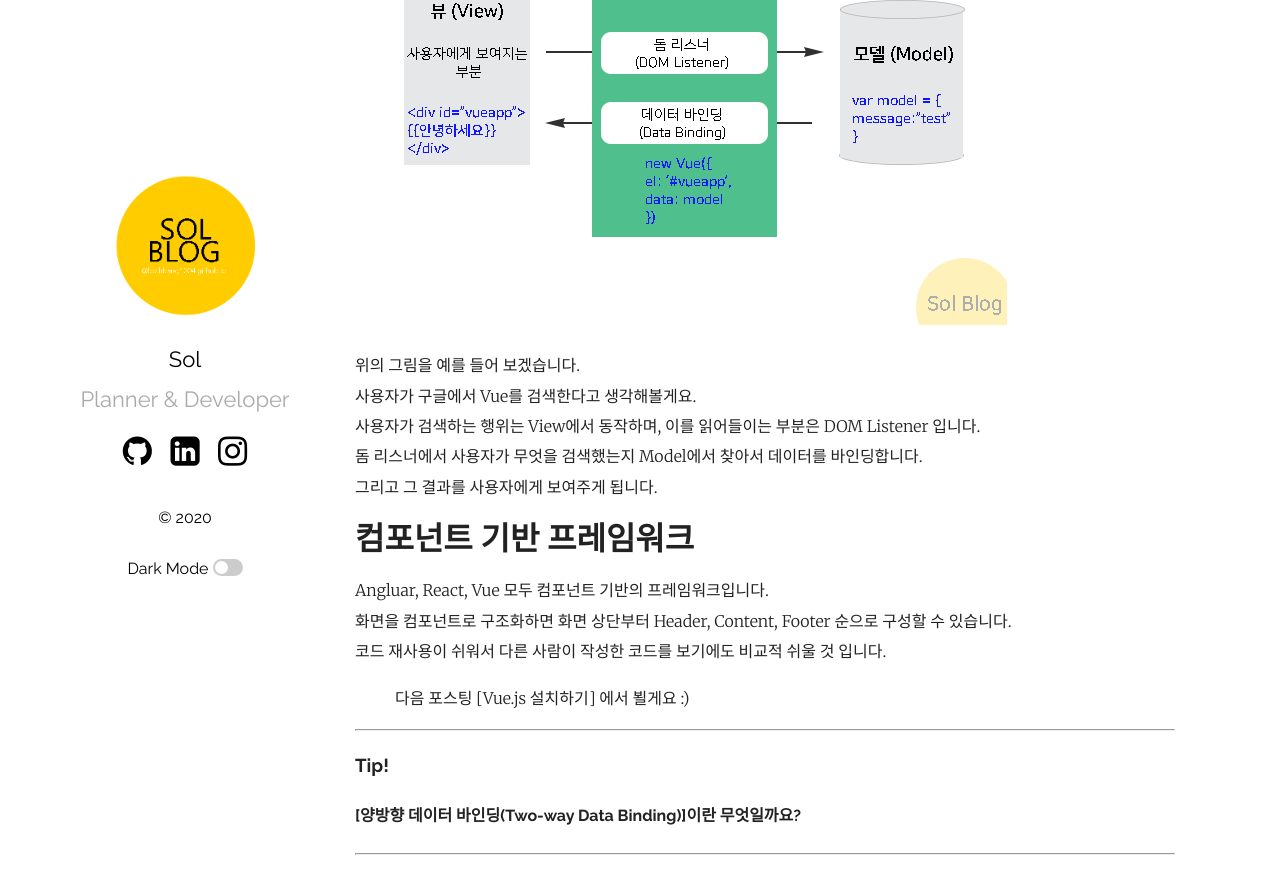
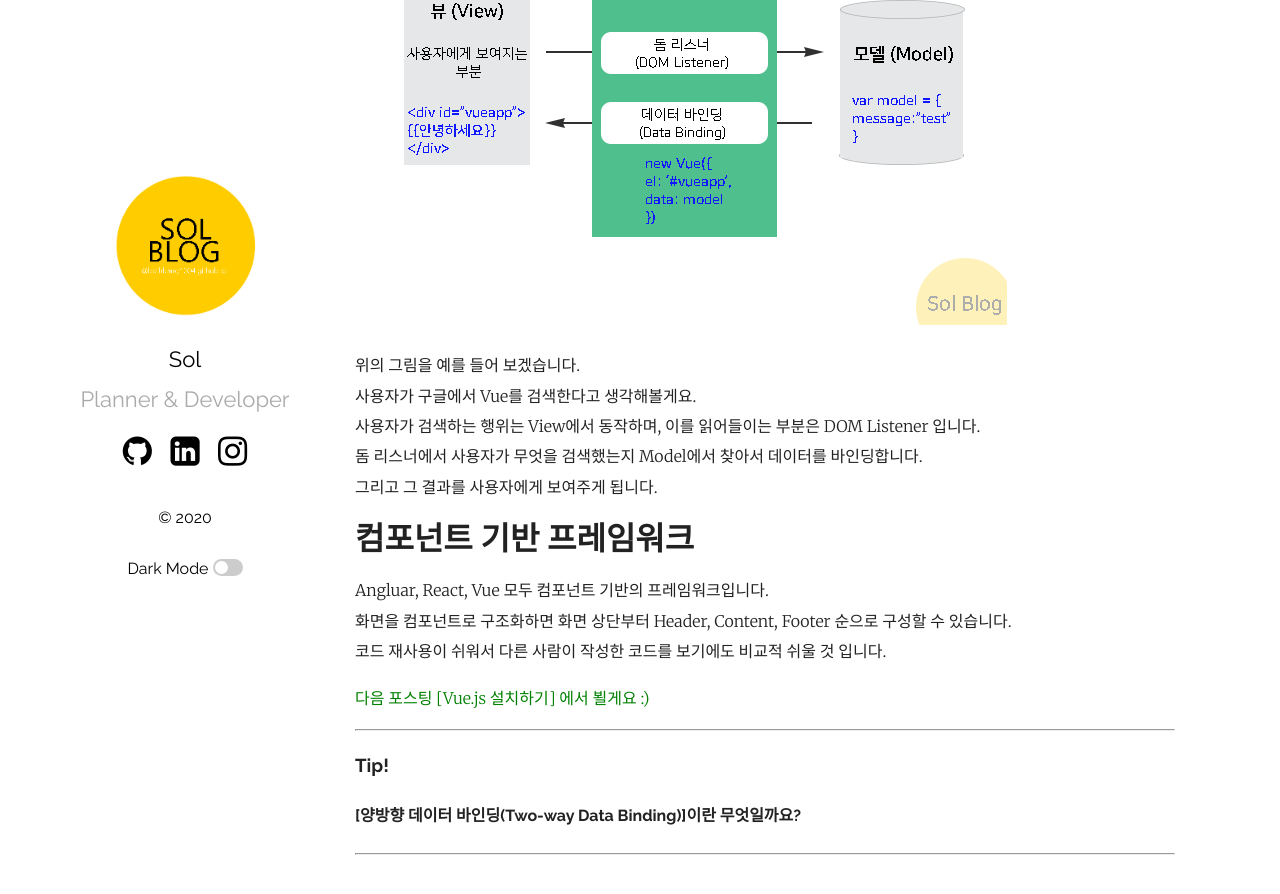
Before and after one commit to bethbang1004/bethbang1004.github.io, a Jekyll site: the page built from _posts/2020-07-17-welcome-to-jekyll.markdown, in a window 1280 px wide and 900 px high, scrolled down 761 px. Shown: the top 894 px of the window. Built offline with Jekyll 4.4.1, drawn with Linux system fonts in a browser that asks for light colours.

Commit message:
Update 2020-07-17-welcome-to-jekyll.markdown

```diff
--- a/_posts/2020-07-17-welcome-to-jekyll.markdown
+++ b/_posts/2020-07-17-welcome-to-jekyll.markdown
@@ -30,7 +30,7 @@ Angluar, React, Vue 모두 컴포넌트 기반의 프레임워크입니다.
 화면을 컴포넌트로 구조화하면 화면 상단부터 Header, Content, Footer 순으로 구성할 수 있습니다.
 코드 재사용이 쉬워서 다른 사람이 작성한 코드를 보기에도 비교적 쉬울 것 입니다.
 
-> 다음 포스팅 [Vue.js 설치하기] 에서 뵐게요 :)
+<span style="color:green"> 다음 포스팅 [Vue.js 설치하기] 에서 뵐게요 :) </span>
 
 ***
 ### Tip!
```
